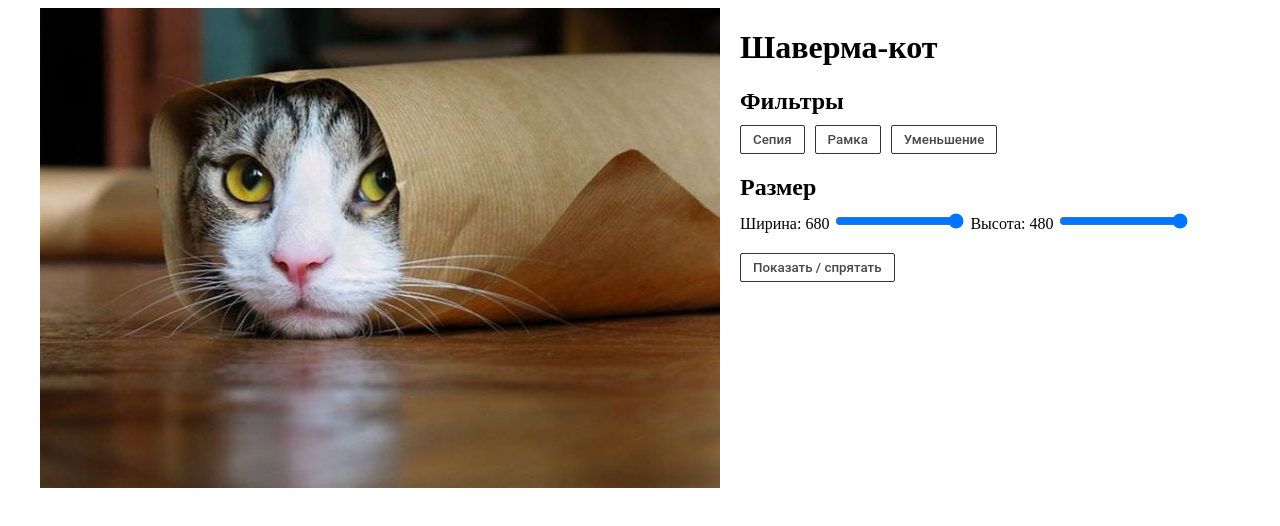
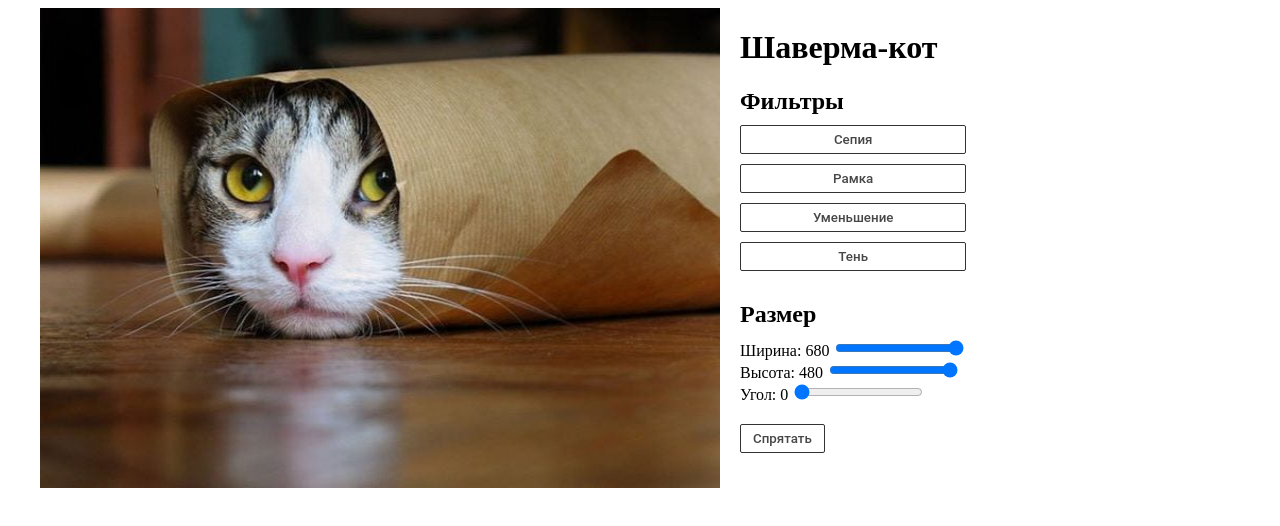
Before and after one commit to AlexyShu/Vue, a Vue app: page / in a window 1280 px wide. Shown: the top 526 px of the page. Built offline with nearby package versions, Linux system fonts and the light colour scheme.

Commit message:
home work 2: стилизация

```diff
--- a/src/components/Lesence2.vue
+++ b/src/components/Lesence2.vue
@@ -36,6 +36,13 @@
                     >
                         Уменьшение
                     </button>
+                    <button
+                        type="button"
+                        :class="imgFilters.shadow ? 'active' : ''"
+                        @click="imgFilters.shadow = !imgFilters.shadow"
+                    >
+                        Тень
+                    </button>
                 </div>
 
                 <h2>Размер</h2>
@@ -60,10 +67,20 @@
                             :max="imgSizes.maxHeight"
                         >
                     </label>
+                    <label>
+                        Угол: {{ Rotate.currentValue }}
+                        <input
+                        type="range"
+                        :value="Rotate.currentValue"
+                        @input="Rotate.currentValue = $event.target.value"
+                        :min="Rotate.Min"
+                        :max="Rotate.Max"
+                        >
+                    </label>
                 </div>
 
                 <button @click="isCatVisible = !isCatVisible">
-                Показать / спрятать
+                     {{ isCatVisible ? 'Спрятать' : 'Показать' }}
                 </button>
             </div>
         </div>
@@ -80,7 +97,8 @@ export default {
             imgFilters: {
                 sepia: false,
                 border: false,
-                small: false
+                small: false,
+                shadow: false
             },
              imgSizes: {
                 minWidth: 100,
@@ -89,6 +107,11 @@ export default {
                 maxHeight: 480,
                 currentWidth: 680,
                 currentHeight: 480,
+            },
+            Rotate: {
+                currentValue: 0,
+                Max: 360,
+                Min: 0
             }
         }
     },
@@ -96,7 +119,8 @@ export default {
         imgStyles() {
             return {
                 width: `${this.imgSizes.currentWidth}px`,
-                height: `${this.imgSizes.currentHeight}px`
+                height: `${this.imgSizes.currentHeight}px`,
+                 transform: `rotate(${this.Rotate.currentValue}deg)`
             }
         }
     }
@@ -123,7 +147,7 @@ export default {
         padding: 6px 12px;
         cursor: pointer;
         transition: 0.1s ease;
-        margin-right: 10px;
+        margin-bottom: 10px;
     }
     button:hover,
     button:focus {
@@ -141,6 +165,8 @@ export default {
     }
     .btn-group {
         margin-bottom: 20px;
+        display: flex;
+        flex-direction: column;
     }
     img {
         transition: 0.2s ease;
@@ -154,5 +180,9 @@ export default {
     .small {
       width: 400px;
     }
+    .shadow {
+      box-shadow: 7px 7px 10px 0 #7e7e7e;
+    }
+
 
 </style>
```
